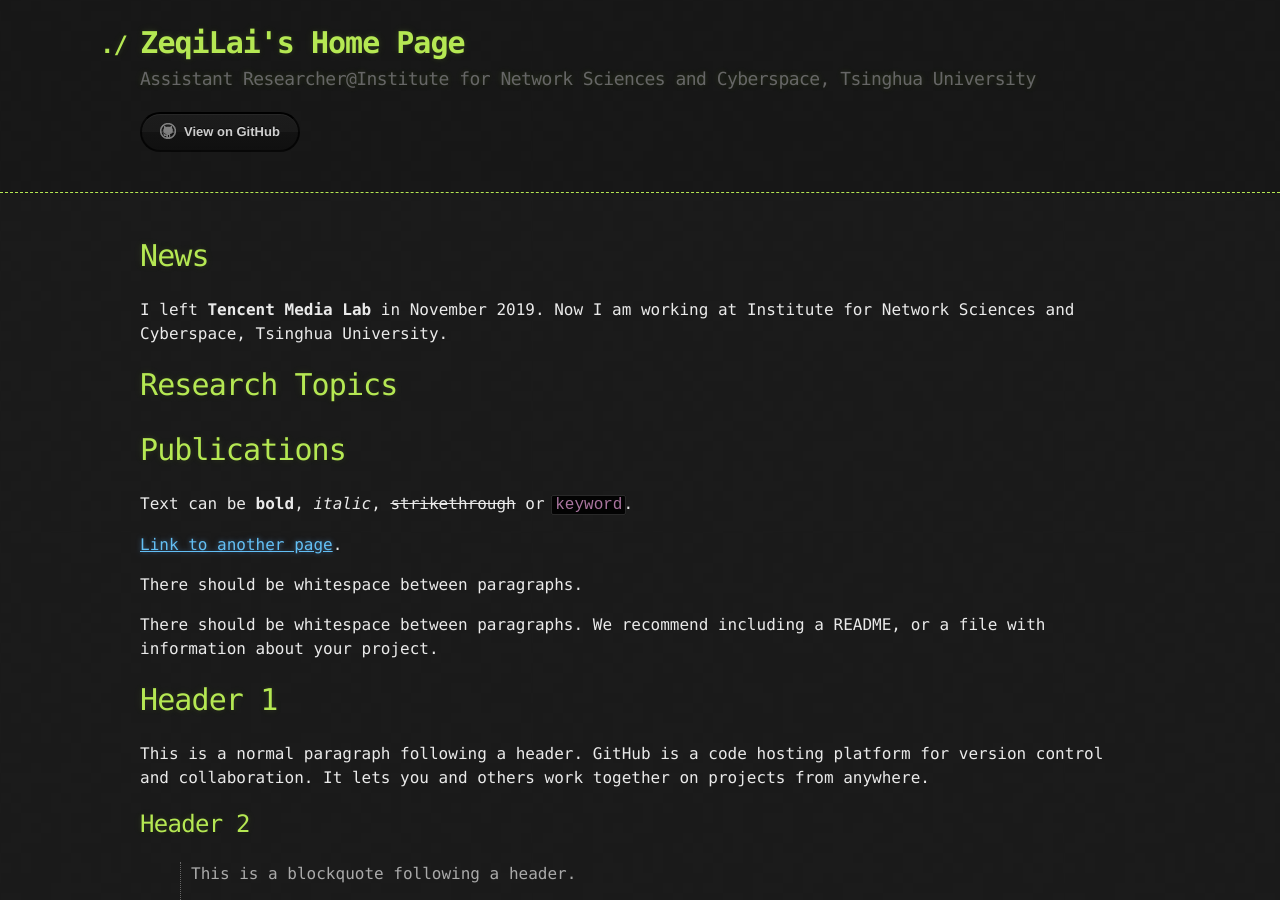
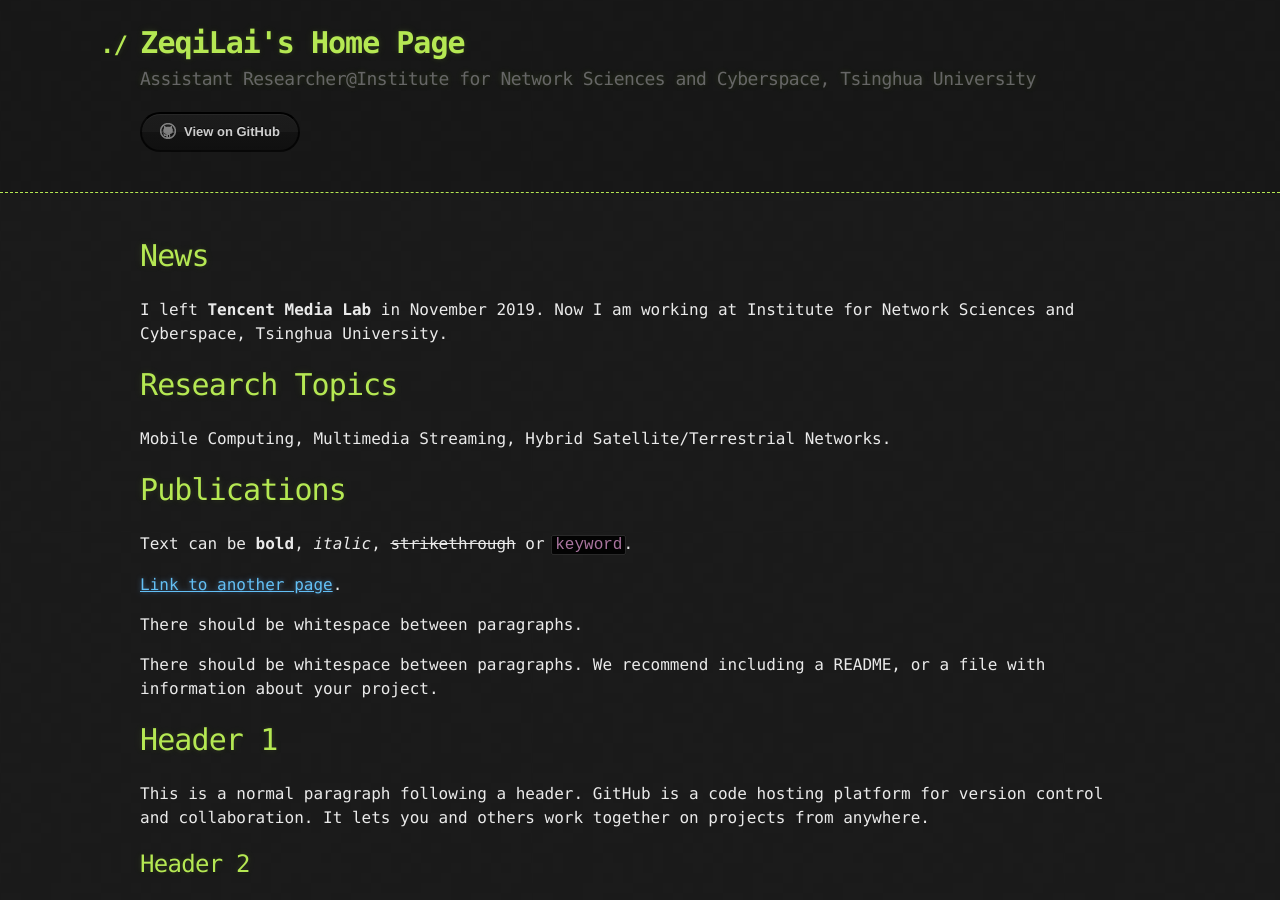
Before and after one commit to lzq8272587/lzq8272587.github.io, a Jekyll site: the page built from index.md, in a window 1280 px wide and 900 px high. Built offline with Jekyll 4.4.1, drawn with Linux system fonts in a browser that asks for light colours; our own code applies the rules of GitHub Pages for plain Markdown files.

Commit message:
Update index.md

```diff
--- a/index.md
+++ b/index.md
@@ -3,6 +3,8 @@
 I left **Tencent Media Lab** in November 2019. Now I am working at Institute for Network Sciences and Cyberspace, Tsinghua University.
 
 # Research Topics
+
+Mobile Computing, Multimedia Streaming, Hybrid Satellite/Terrestrial Networks.
 
 # Publications
 
```
